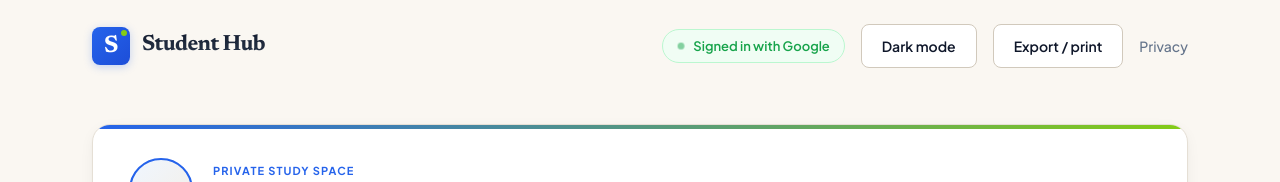
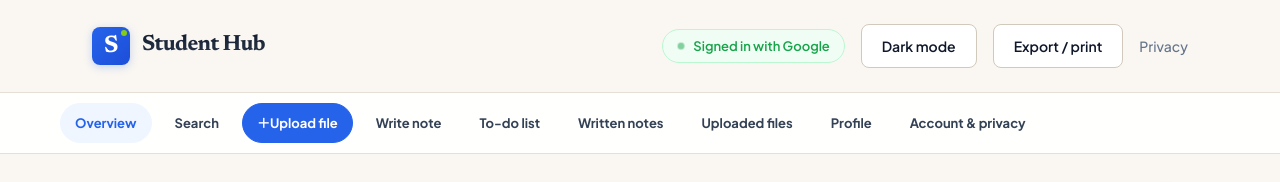
Before and after one commit to sidhutz/nots, a website: page public/dashboard.html in a window 1280 px wide. Shown: the top 182 px of the page. Drawn offline with Linux system fonts and the light colour scheme; no server answers.

Commit message:
Add dashboard section navigation

```diff
--- a/package.json
+++ b/package.json
@@ -10,6 +10,6 @@
     "start": "node server.mjs",
     "check": "node check-config.mjs",
     "migrate:supabase": "node migrate-to-supabase.mjs",
-    "test": "node --test test.mjs config.test.mjs supabase-store.test.mjs"
+    "test": "node --test test.mjs config.test.mjs supabase-store.test.mjs dashboard.test.mjs"
   }
 }
--- a/public/app.js
+++ b/public/app.js
@@ -317,6 +317,25 @@ if (profileForm && uploadForm && logout) {
 
   for (const control of [noteSearch, noteTypeFilter, noteDateFilter, noteSort]) {
     control?.addEventListener(control === noteSearch ? 'input' : 'change', applyNoteFilters);
+  }
+
+  const dashboardNav = document.querySelector('.dashboard-nav');
+  if (dashboardNav && 'IntersectionObserver' in window) {
+    const dashboardLinks = [...dashboardNav.querySelectorAll('a[href^="#"]')];
+    const observedSections = dashboardLinks
+      .map(link => document.querySelector(link.getAttribute('href')))
+      .filter(Boolean);
+    const sectionObserver = new IntersectionObserver(entries => {
+      const current = entries
+        .filter(entry => entry.isIntersecting)
+        .sort((a, b) => a.boundingClientRect.top - b.boundingClientRect.top)[0];
+      if (!current) return;
+      for (const link of dashboardLinks) {
+        if (link.hash === `#${current.target.id}`) link.setAttribute('aria-current', 'location');
+        else link.removeAttribute('aria-current');
+      }
+    }, { rootMargin: '-88px 0px -68% 0px', threshold: 0 });
+    observedSections.forEach(section => sectionObserver.observe(section));
   }
 
   $('themeToggle')?.addEventListener('click', () => {
--- a/public/dashboard.html
+++ b/public/dashboard.html
@@ -22,9 +22,23 @@
     </div>
   </header>
 
+  <nav class="dashboard-nav-wrap no-print" aria-label="Dashboard sections">
+    <div class="dashboard-nav">
+      <a class="dashboard-tab" href="#overview">Overview</a>
+      <a class="dashboard-tab" href="#findNotes">Search</a>
+      <a class="dashboard-tab dashboard-tab-primary" href="#uploadNotes"><span aria-hidden="true">＋</span> Upload file</a>
+      <a class="dashboard-tab" href="#writeNote">Write note</a>
+      <a class="dashboard-tab" href="#todoList">To-do list</a>
+      <a class="dashboard-tab" href="#writtenNotes">Written notes</a>
+      <a class="dashboard-tab" href="#uploadedFiles">Uploaded files</a>
+      <a class="dashboard-tab" href="#profileSettings">Profile</a>
+      <a class="dashboard-tab" href="#accountSettings">Account &amp; privacy</a>
+    </div>
+  </nav>
+
   <main class="dashboard notes-dashboard">
     <!-- Hero / Student Passport Section -->
-    <section class="profile student-summary" aria-label="Student summary">
+    <section class="profile student-summary" id="overview" aria-label="Student summary">
       <div class="profile-head">
         <div class="avatar-wrapper">
           <span class="avatar" id="avatar" aria-hidden="true">…</span>
@@ -59,7 +73,7 @@
     <!-- Global Alert Message -->
     <div class="alert" id="message" role="alert"></div>
 
-    <section class="card-section studio-card library-tools no-print" aria-label="Find notes">
+    <section class="card-section studio-card library-tools no-print" id="findNotes" aria-label="Find notes">
       <div class="section-header library-header">
         <div><h2>Find and organize notes</h2><p class="small">Search titles, file names, and written note content.</p></div>
       </div>
@@ -102,7 +116,7 @@
       </section>
 
       <!-- 2. Note Upload -->
-      <section class="card-section studio-card no-print">
+      <section class="card-section studio-card no-print" id="uploadNotes">
         <div class="section-header">
           <div class="header-tag-row">
             <span class="card-icon" aria-hidden="true">📤</span>
@@ -124,7 +138,7 @@
       </section>
 
       <!-- 3. Personal Note Writer -->
-      <section class="card-section studio-card no-print">
+      <section class="card-section studio-card no-print" id="writeNote">
         <div class="section-header">
           <div class="header-tag-row">
             <span class="card-icon" aria-hidden="true">📝</span>
@@ -150,7 +164,7 @@
       </section>
 
       <!-- 4. Student Todo List -->
-      <section class="card-section studio-card no-print">
+      <section class="card-section studio-card no-print" id="todoList">
         <div class="section-header">
           <div class="header-tag-row">
             <span class="card-icon" aria-hidden="true">📋</span>
@@ -178,7 +192,7 @@
     </div>
 
     <!-- Personal Written Notes Library -->
-    <section class="card-section note-library studio-card" aria-label="Your personal written notes">
+    <section class="card-section note-library studio-card" id="writtenNotes" aria-label="Your personal written notes">
       <div class="section-header library-header">
         <div>
           <h2>Your personal written notes</h2>
@@ -191,7 +205,7 @@
     </section>
 
     <!-- Uploaded File Notes Library -->
-    <section class="card-section note-library studio-card" aria-label="Your notes library">
+    <section class="card-section note-library studio-card" id="uploadedFiles" aria-label="Your notes library">
       <div class="section-header library-header">
         <div>
           <h2>Your uploaded file notes</h2>
@@ -203,7 +217,7 @@
       <div id="notesList" class="note-list"></div>
     </section>
 
-    <section class="card-section studio-card account-settings no-print" aria-label="Account and privacy settings">
+    <section class="card-section studio-card account-settings no-print" id="accountSettings" aria-label="Account and privacy settings">
       <div class="section-header"><h2>Account &amp; privacy controls</h2><p class="small">Manage your profile and take a copy of your data.</p></div>
       <div class="account-controls">
         <button class="secondary" id="exportData" type="button">Download my data</button>
--- a/public/style.css
+++ b/public/style.css
@@ -1360,7 +1360,75 @@ footer {
 .danger-fill { background: var(--danger); border-color: var(--danger); }
 .printable-header { display: none; }
 
+.dashboard-nav-wrap {
+  position: sticky;
+  top: 0;
+  z-index: 30;
+  border-block: 1px solid var(--border);
+  background: color-mix(in srgb, var(--surface) 92%, transparent);
+  backdrop-filter: blur(14px);
+}
+.dashboard-nav {
+  display: flex;
+  gap: 8px;
+  max-width: 1224px;
+  margin: 0 auto;
+  padding: 10px 32px;
+  overflow-x: auto;
+  scrollbar-width: thin;
+}
+.dashboard-tab {
+  display: inline-flex;
+  flex: 0 0 auto;
+  align-items: center;
+  justify-content: center;
+  min-height: 40px;
+  padding: 7px 14px;
+  border: 1px solid transparent;
+  border-radius: 999px;
+  color: var(--text-secondary);
+  font-size: 13px;
+  font-weight: 650;
+  text-decoration: none;
+  white-space: nowrap;
+  transition: background .15s ease, border-color .15s ease, color .15s ease;
+}
+.dashboard-tab:hover,
+.dashboard-tab:focus-visible {
+  border-color: var(--border);
+  background: var(--surface-2);
+  color: var(--text);
+  outline: none;
+}
+.dashboard-tab[aria-current="location"] {
+  border-color: var(--blue-light);
+  background: var(--blue-light);
+  color: var(--blue);
+}
+.dashboard-tab-primary {
+  border-color: var(--blue);
+  background: var(--blue);
+  color: #fff;
+}
+.dashboard-tab-primary:hover,
+.dashboard-tab-primary:focus-visible {
+  border-color: var(--blue-hover);
+  background: var(--blue-hover);
+  color: #fff;
+}
+.notes-dashboard #overview,
+.notes-dashboard #findNotes,
+.notes-dashboard #uploadNotes,
+.notes-dashboard #writeNote,
+.notes-dashboard #todoList,
+.notes-dashboard #writtenNotes,
+.notes-dashboard #uploadedFiles,
+.notes-dashboard #profileSettings,
+.notes-dashboard #accountSettings { scroll-margin-top: 78px; }
+
 @media (max-width: 760px) {
+  .dashboard-nav { padding: 8px 16px; gap: 5px; }
+  .dashboard-tab { min-height: 38px; padding: 6px 12px; font-size: 12px; }
   .filter-row { grid-template-columns: 1fr 1fr; }
   .filter-search { grid-column: 1 / -1; }
   .todo-item { align-items: flex-start; flex-wrap: wrap; }
```
Also changed, not shown: dashboard.test.mjs (added, +18 -0 lines).
